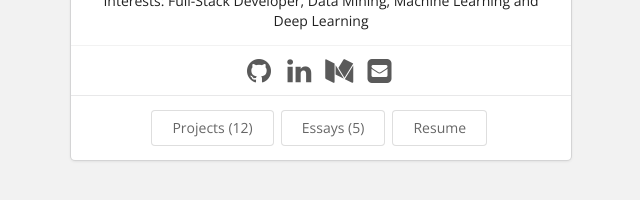
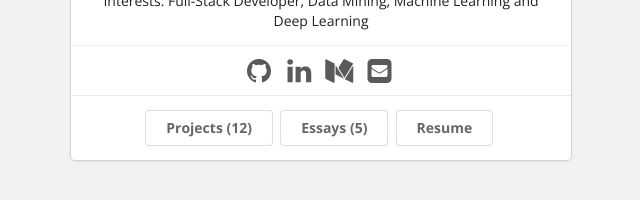
Before and after one commit to OnurAkkose/OnurAkkose.github.io, a Jekyll site: the page built from index.html, in a window 1280 px wide. Shown: the part 541-741 px from the top of the page, without its empty margins (319-959 px from the left). Built offline with Jekyll 4.4.1, drawn with Linux system fonts in a browser that asks for light colours.

Commit message:
Update theme-home-builtin-1.html

```diff
--- a/_includes/theme-home-builtin-1.html
+++ b/_includes/theme-home-builtin-1.html
@@ -44,13 +44,13 @@
       </div>
       <div class="center aligned content">
         <a href="{{ site.baseurl}}/projects/">
-          <button class="ui basic button">Projects ({{ num_projects }})</button>
+          <button class="ui basic button"><b>Projects ({{ num_projects }})</b></button>
         </a>
         <a href="{{ site.baseurl}}/essays/">
-          <button class="ui basic button">Essays ({{ num_essays }})</button>
+          <button class="ui basic button"><b>Essays ({{ num_essays }})</b></button>
         </a>
         <a href="{{ site.baseurl}}/bio/">
-          <button class="ui basic button">{{ site.bio-page-label }}</button>
+          <button class="ui basic button"><b>{{ site.bio-page-label }}</b></button>
         </a>
       </div>
     </div>
```
